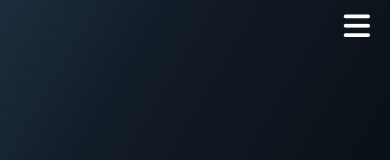
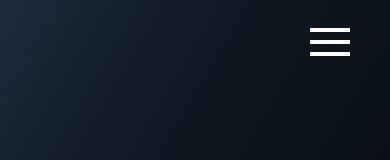
Before and after one commit to santiagomanso/gustavo-briend, a React (Create React App) app: page / in a window 390 px wide. Shown: the top 160 px of the page. Built offline with nearby package versions, Linux system fonts and the light colour scheme.

Commit message:
✅ fixed mobil navbar / content / whatsapp button

```diff
--- a/src/App.js
+++ b/src/App.js
@@ -4,7 +4,7 @@ import gustavoProfile from './assets/whatsappProfile.png'
 
 function App() {
   return (
-    <div className='app h-screen overflow-hidden'>
+    <div className='flex flex-col items-center justify-center min-h-screen py-2'>
       <Navbar />
       <FloatingWhatsApp
         phoneNumber='+5493794508606'
--- a/src/components/Navbar.jsx
+++ b/src/components/Navbar.jsx
@@ -13,60 +13,42 @@ const Navbar = () => {
     }
   }
 
+  const [showSidebar, setShowSidebar] = useState(false)
+
   return (
-    <nav className=' select-none'>
-      {/* pc navigation */}
-      <ul className='hidden lg:flex text-white  justify-between px-2 lg:px-20 pt-4'>
-        <div className='flex items-center gap-1'>
-          <i class='fa-solid fa-house'></i>
-          <li className='hover:cursor-pointer text-xl'>home</li>
-        </div>
-        <div className='flex gap-5'>
-          <div className='flex gap-1 items-center'>
-            <i class='fa-solid fa-users'></i>
-            <li className='hover:cursor-pointer text-xl'>Quienes somos</li>
-          </div>
-          <div className='flex gap-1 items-center'>
-            <i class='fa-sharp fa-solid fa-address-card'></i>
-            <li className='hover:cursor-pointer text-xl'>Contacto</li>
-          </div>
-        </div>
-      </ul>
+    <div className='md:hidden  select-none'>
+      {showSidebar ? (
+        <button
+          className='flex text-4xl text-white items-center cursor-pointer fixed right-10 top-6 z-50'
+          onClick={() => setShowSidebar(!showSidebar)}
+        >
+          x
+        </button>
+      ) : (
+        <svg
+          onClick={() => setShowSidebar(!showSidebar)}
+          className='fixed  z-30 flex items-center cursor-pointer right-10 top-6'
+          fill='#fff'
+          viewBox='0 0 100 80'
+          width='40'
+          height='40'
+        >
+          <rect width='100' height='10'></rect>
+          <rect y='30' width='100' height='10'></rect>
+          <rect y='60' width='100' height='10'></rect>
+        </svg>
+      )}
 
-      {/* phone navigation */}
-
-      {/* boton visible fuera del navbar */}
-      <div className='lg:hidden'>
-        <ul
-          className={`pt-20 flex flex-col items-center gap-20 h-screen  w-full top-0 text-white text-xl px-5 py-2 bg-black/50
-             transition-all duration-500
-            ${open ? '-translate-x-0' : 'translate-x-full'}`}
-        >
-          <i
-            onClick={handlerOpen}
-            class='fa-solid fa-bars text-white text-3xl flex justify-end absolute inset-0 px-5 py-2'
-          ></i>
-          <li className='flex w-1/2 items-center justify-start'>
-            <i class='fa-solid fa-house'></i>
-            <span className='ml-4'>Home</span>
-          </li>
-          <li className='flex w-1/2 items-center justify-start'>
-            <i class='fa-solid fa-users'></i>
-            <span className='ml-4'>Quienes Somos</span>
-          </li>
-          <li className='flex w-1/2 items-center justify-start'>
-            <i class='fa-sharp fa-solid fa-address-card'></i>
-            <span className='ml-4'>Contacto</span>
-          </li>
-        </ul>
-        <i
-          onClick={handlerOpen}
-          class={`absolute inset-0 transition-all duration-300 ${
-            open ? 'opacity-0' : 'opacity-100'
-          } fa-solid fa-bars text-white text-3xl flex justify-end px-5 py-2`}
-        ></i>
+      <div
+        className={`top-0 right-0 w-[100vw] bg-black/50  p-10 pl-20
+                  text-white fixed h-full z-40  ease-in-out duration-300
+        ${showSidebar ? 'translate-x-0 ' : 'translate-x-full'}`}
+      >
+        <h3 className='mt-20 text-4xl font-semibold text-white'>
+          I am a sidebar
+        </h3>
       </div>
-    </nav>
+    </div>
   )
 }
 
--- a/src/index.css
+++ b/src/index.css
@@ -5,9 +5,7 @@
 @layer base{
   body {
     margin: 0;
-  }
-  .app{
     background: rgb(29,45,61);
-background: linear-gradient(121deg, rgba(29,45,61,1) 0%, rgba(17,27,38,1) 21%, rgba(0,0,0,1) 100%);
+    background: linear-gradient(121deg, rgba(29,45,61,1) 0%, rgba(17,27,38,1) 21%, rgba(0,0,0,1) 100%);
   }
 }
```
